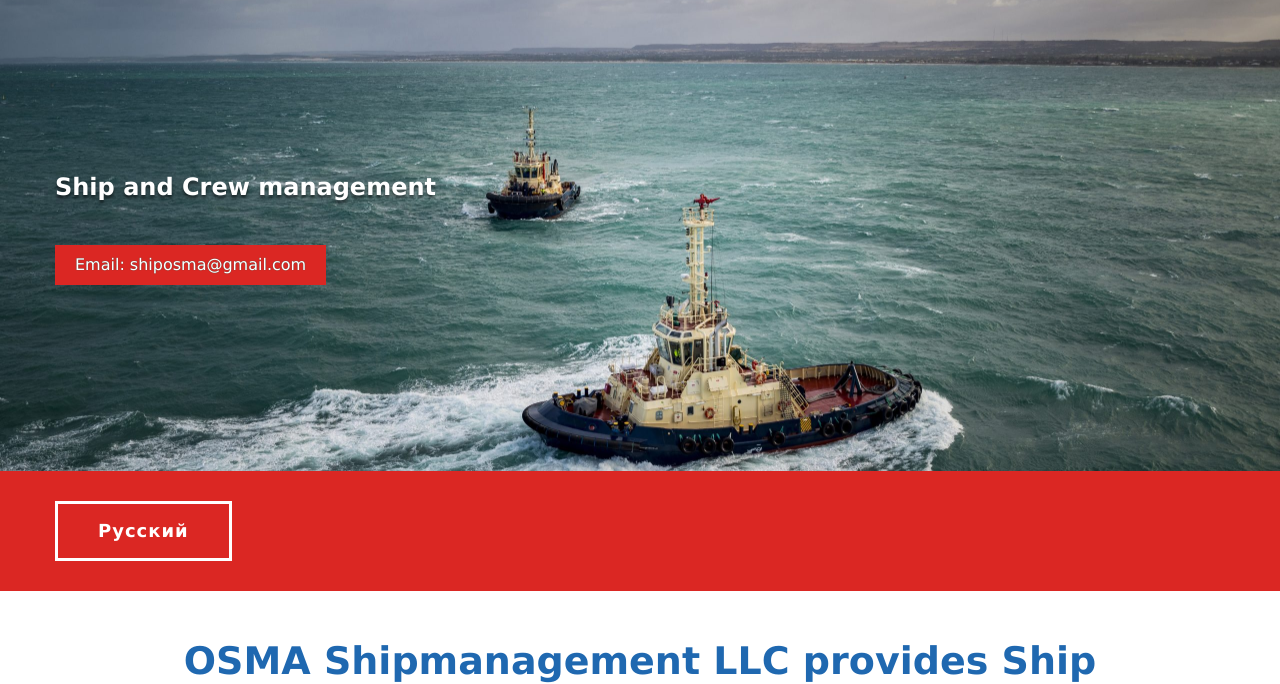
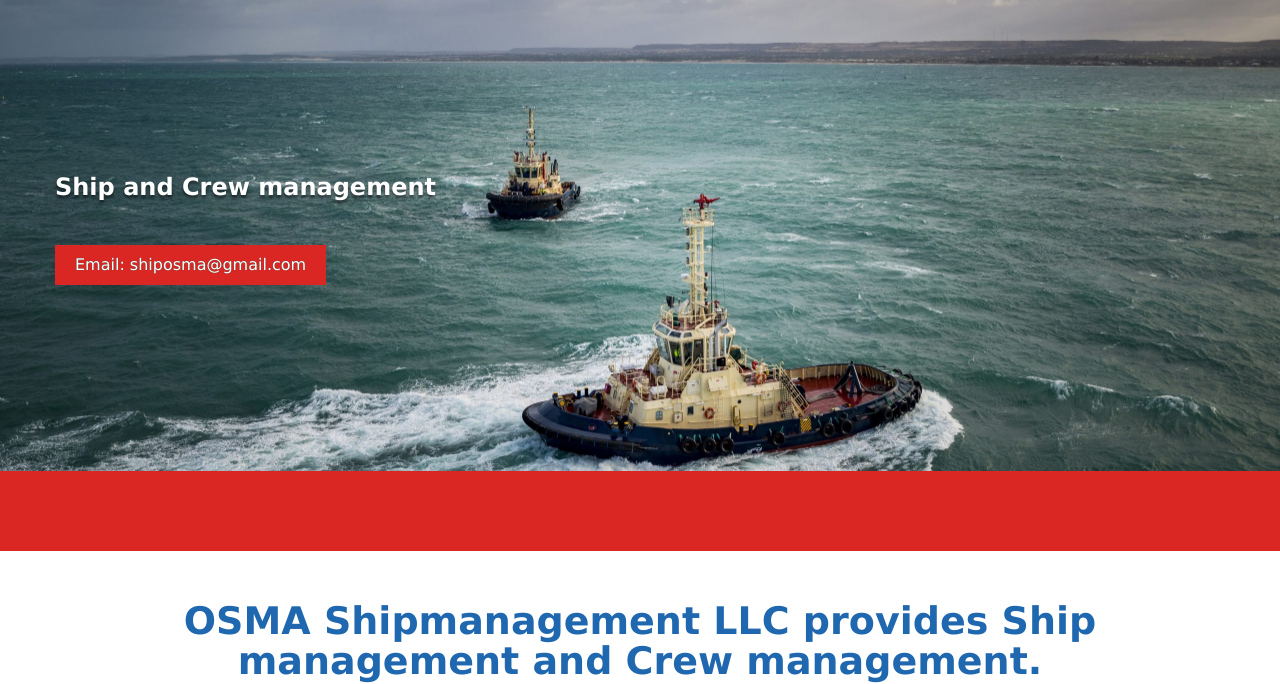
Before and after one commit to Gradostroy/OSMA, a plain HTML site: page index.html in a window 1280 px wide. Shown: the part 116-800 px from the top of the page. Drawn offline with Linux system fonts and the light colour scheme; a web font is replaced by a local one.

Commit message:
Fixed the localization issue by removing the button. Fixed the header issue.

```diff
--- a/index.html
+++ b/index.html
@@ -1,5 +1,5 @@
 <!DOCTYPE html PUBLIC "-//W3C//DTD XHTML 1.0 Strict//EN" "http://www.w3.org/TR/xhtml1/DTD/xhtml1-strict.dtd">
-<title>OSMA — Shipmanagement LTD</title>
+<title>OSMA  Shipmanagement LTD</title>
 
 <style>
 	.spoontalk-social{
@@ -214,21 +214,17 @@ h1, .h1, h2, .h2, h3, .h3, h4, .h4, h5, .h5, h6, .h6 {
 		</div>
 	</div>
 </div>
-<!-- Purchase Now Section -->
 
 <div class="purchase_main_content">
 	    <div class="container">
-
-				<div class="row-fluid purchase_now_content">
-				<!-- TD: Ссылка ниже ведёт на ру-версию сайта. Добавить ссылку на ру-версию из локальных файлов. -->
+ 				<div class="row-fluid purchase_now_content">
 											<div class="span4">
-							<a class="purchase_now_btn" href="ru/index.html" style="font-family:Verdana, Geneva, Tahoma, sans-serif">Русский</a>
+				<!--			<a class="purchase_now_btn" href="ru/index.html" style="font-family:Verdana, Geneva, Tahoma, sans-serif">Russian</a> -->
 						</div>
-
 				</div>
-
 		</div>
 </div>
+
 <div class="home_service_section">
 <div class="container">
 	 		<div class="row-fluid featured_port_title" style="color:#2A2A2A;">
```
